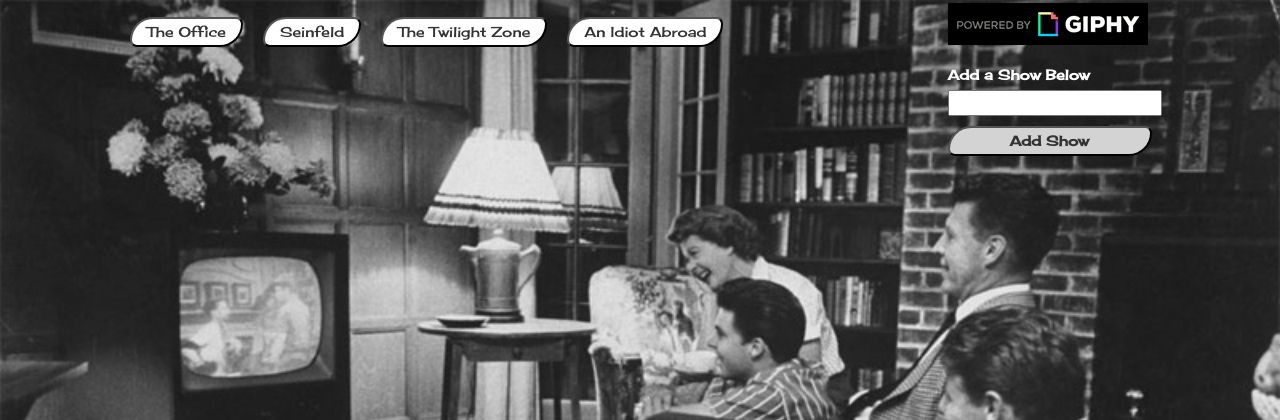
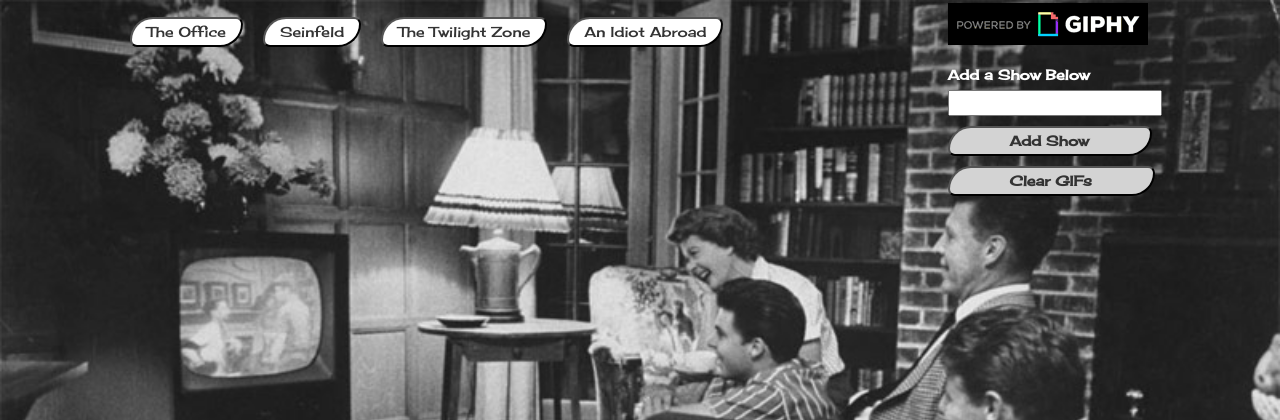
Before and after one commit to CamWren/week-6-GIPHY_API, a PHP site: page / in a window 1280 px wide. Shown: the top 420 px of the page. Run offline with PHP 8.4, Linux system fonts and the light colour scheme.

Commit message:
Final Version - Validated HTML & CSS - Added Clear GIFs button

```diff
--- a/assets/css/style.css
+++ b/assets/css/style.css
@@ -62,6 +62,17 @@ body {
 }
 
 
+#clear-gifs {
+	text-align: center;
+	font-weight: bold;
+	background-color: #D3D3D3;
+	margin-top: 10px;
+	padding: 3px 61px 3px 60px;
+	border-radius: 50px 15px;
+	outline: none;
+}
+
+
 .ratingText {
 	color: #fff;
 	font-weight: bold;
--- a/assets/javascript/app.js
+++ b/assets/javascript/app.js
@@ -81,6 +81,13 @@ $(document).ready(function() {
   });
 
 
+  $("#clear-gifs").on("click", function(event) {
+
+      $("#gifs").empty();
+
+  });
+
+
   $(document).on("click", ".showButton", showMeDaGIF);
 
   newShowButtons();
--- a/index.html
+++ b/index.html
@@ -37,6 +37,7 @@
 		        		<input type="text" id="query-input"><br>
 		        		<!-- Button triggers new movie to be added -->
 		        		<input id="add-show" type="submit" value="Add Show">
+		        		<input id="clear-gifs" type="submit" value="Clear GIFs">
 	     			</form>
 				</div>
 			</div>
```
